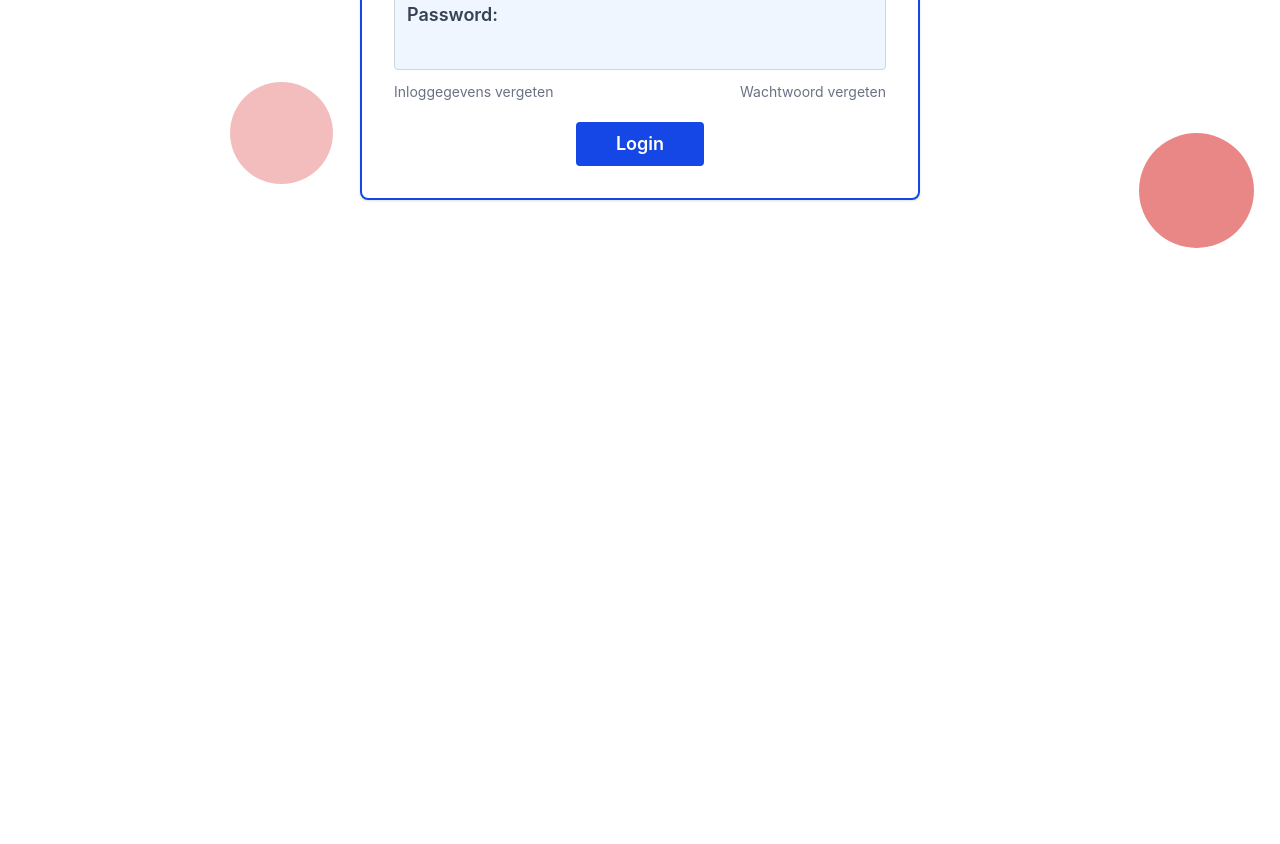
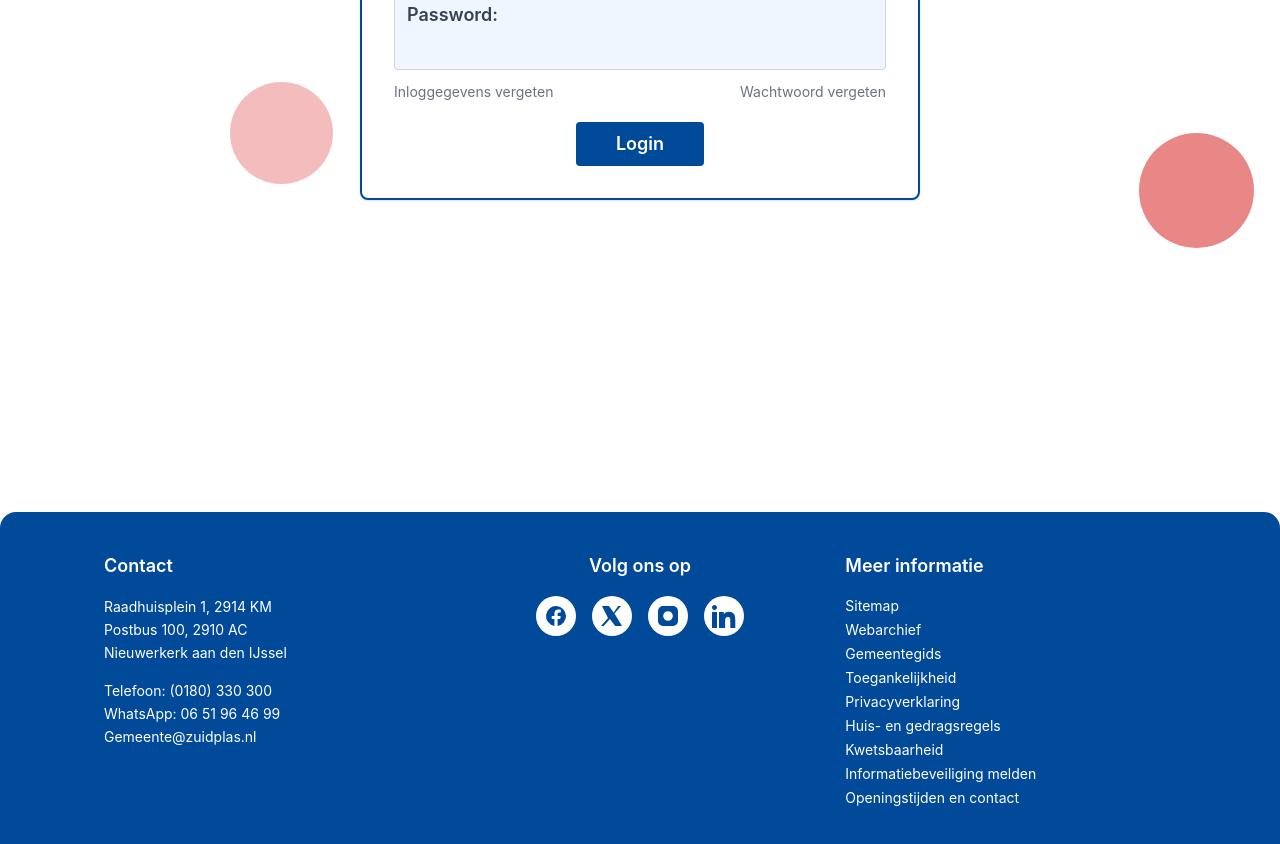
Before and after one commit to Zhi-CMGT/tle3-frontend, a React (Vite) app: page / in a window 1280 px wide. Shown: the part 440-1284 px from the top of the page. Before the commit the page ends 872 px from the top, so only its background shows below. Built offline with nearby package versions, Linux system fonts and the light colour scheme.

Commit message:
Footer aangemaakt, colors changed to styleguide

```diff
--- a/src/Layout.jsx
+++ b/src/Layout.jsx
@@ -1,5 +1,6 @@
 import Nav from "./components/Nav.jsx";
 import {Outlet} from "react-router";
+import Footer from "./components/Footer.jsx";
 
 function Layout() {
     return (
@@ -10,6 +11,9 @@ function Layout() {
             <main>
                 <Outlet/>
             </main>
+            <footer>
+                <Footer/>
+            </footer>
         </div>
     )
 }
--- /dev/null
+++ b/src/components/Footer.jsx
@@ -0,0 +1,89 @@
+import React from "react";
+
+export default function Footer() {
+    return (
+        <footer className="w-full bg-[#004A99] text-white rounded-t-2xl mt-20 relative z-20">
+            <div className="max-w-6xl mx-auto px-10 py-10 grid md:grid-cols-3 gap-10">
+
+                {/* Contact */}
+                <div>
+                    <h3 className="text-lg font-semibold mb-4">Contact</h3>
+
+                    <p className="text-sm leading-relaxed">
+                        Raadhuisplein 1, 2914 KM <br/>
+                        Postbus 100, 2910 AC <br/>
+                        Nieuwerkerk aan den IJssel
+                    </p>
+
+                    <p className="text-sm mt-4 leading-relaxed">
+                        Telefoon: (0180) 330 300 <br/>
+                        WhatsApp: 06 51 96 46 99 <br/>
+                        Gemeente@zuidplas.nl
+                    </p>
+                </div>
+
+                {/* Social */}
+                <div className="text-center">
+                    <h3 className="text-lg font-semibold mb-4">Volg ons op</h3>
+
+                    <div className="flex justify-center gap-4">
+
+                        {/* Facebook */}
+                        <div
+                            className="bg-white text-[#004A99] p-2 rounded-full w-10 h-10 flex items-center justify-center">
+                            <svg viewBox="0 0 24 24" className="w-8 h-8 fill-current">
+                                <path
+                                    d="M22 12a10 10 0 10-11.6 9.9v-7h-2.7V12h2.7V9.8c0-2.7 1.6-4.2 4-4.2 1.2 0 2.4.2 2.4.2v2.6h-1.4c-1.4 0-1.8.8-1.8 1.7V12h3.1l-.5 2.9h-2.6v7A10 10 0 0022 12z"/>
+                            </svg>
+                        </div>
+
+                        {/* X / Twitter */}
+                        <div
+                            className="bg-white text-[#004A99] p-2 rounded-full w-10 h-10 flex items-center justify-center">
+                            <svg viewBox="0 0 24 24" className="w-8 h-8 fill-current">
+                                <path d="M18.2 2H21l-6.5 7.5L22 22h-6.8l-5.3-7L3.7 22H1l7-8L2 2h6.9l4.8 6.4L18.2 2z"/>
+                            </svg>
+                        </div>
+
+                        {/* Instagram */}
+                        <div
+                            className="bg-white text-[#004A99] p-2 rounded-full w-10 h-10 flex items-center justify-center">
+                            <svg viewBox="0 0 24 24" className="w-8 h-8 fill-current">
+                                <path
+                                    d="M7 2h10a5 5 0 015 5v10a5 5 0 01-5 5H7a5 5 0 01-5-5V7a5 5 0 015-5zm5 5.2A4.8 4.8 0 1016.8 12 4.8 4.8 0 0012 7.2zm6.2-.9a1.2 1.2 0 11-1.2-1.2 1.2 1.2 0 011.2 1.2z"/>
+                            </svg>
+                        </div>
+
+                        {/* LinkedIn */}
+                        <div
+                            className="bg-white text-[#004A99] p-2 rounded-full w-10 h-10 flex items-center justify-center">
+                            <svg viewBox="0 0 24 24" className="w-8 h-8 fill-current">
+                                <path
+                                    d="M4.98 3.5C4.98 4.88 3.86 6 2.48 6S0 4.88 0 3.5 1.12 1 2.48 1s2.5 1.12 2.5 2.5zM0 8h5v16H0zM7 8h4.8v2.2h.1c.7-1.2 2.4-2.5 5-2.5 5.4 0 6.4 3.6 6.4 8.3V24h-5v-7.1c0-1.7 0-3.9-2.4-3.9s-2.8 1.9-2.8 3.8V24H7z"/>
+                            </svg>
+                        </div>
+
+                    </div>
+                </div>
+
+                {/* Info */}
+                <div>
+                    <h3 className="text-lg font-semibold mb-4">Meer informatie</h3>
+
+                    <ul className="text-sm space-y-1">
+                        <li>Sitemap</li>
+                        <li>Webarchief</li>
+                        <li>Gemeentegids</li>
+                        <li>Toegankelijkheid</li>
+                        <li>Privacyverklaring</li>
+                        <li>Huis- en gedragsregels</li>
+                        <li>Kwetsbaarheid</li>
+                        <li>Informatiebeveiliging melden</li>
+                        <li>Openingstijden en contact</li>
+                    </ul>
+                </div>
+
+            </div>
+        </footer>
+    );
+}
--- a/src/pages/LoginPage.jsx
+++ b/src/pages/LoginPage.jsx
@@ -1,6 +1,7 @@
 import React, {useState} from 'react';
 import {useNavigate} from 'react-router';
 import DecorativeCircles from '../components/DecorativeCircles.jsx';
+import Footer from "../components/Footer.jsx";
 
 const LoginPage = () => {
     const [formData, setFormData] = useState({
@@ -57,7 +58,7 @@ const LoginPage = () => {
     return (
         <div className="flex items-center justify-center min-h-screen py-12">
             <DecorativeCircles/>
-            <div className="bg-white border-2 border-blue-700 rounded-lg p-8 w-140 shadow-sm z-10">
+            <div className="bg-white border-2 border-[#004A99] rounded-lg p-8 w-140 shadow-sm z-10">
                 <form onSubmit={handleSubmit}>
                     <div className="mb-4">
                         <div className="bg-blue-50 border border-gray-300 rounded px-3 py-2">
@@ -103,7 +104,7 @@ const LoginPage = () => {
 
                     <div className="flex justify-center">
                         <button
-                            className="bg-blue-700 hover:bg-blue-800 text-white text-lg font-semibold px-10 py-2 rounded transition-colors"
+                            className="bg-[#004A99] hover:bg-blue-400 text-white text-lg font-semibold px-10 py-2 rounded transition-colors"
                             type="submit"
                         >
                             Login
```
Also changed, not shown: 1 other file (tests, documents, lock files or other folders).
